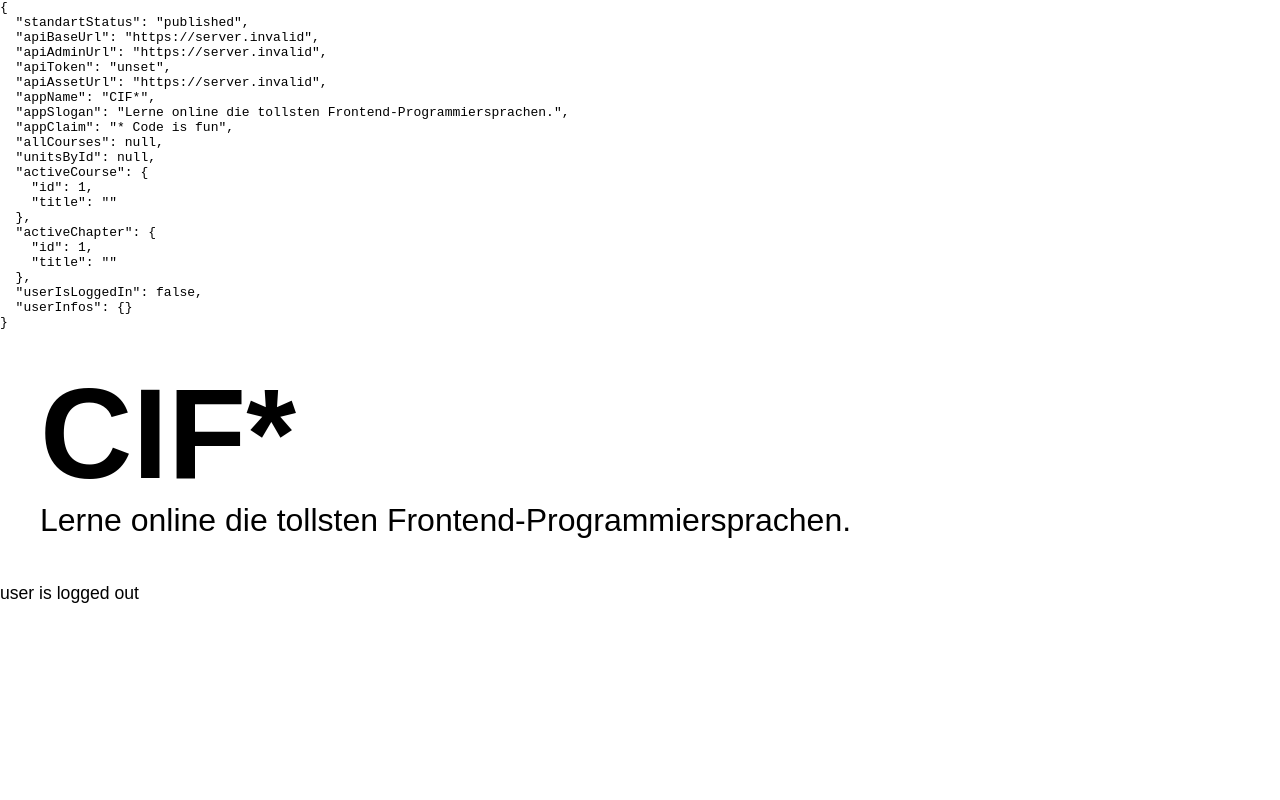
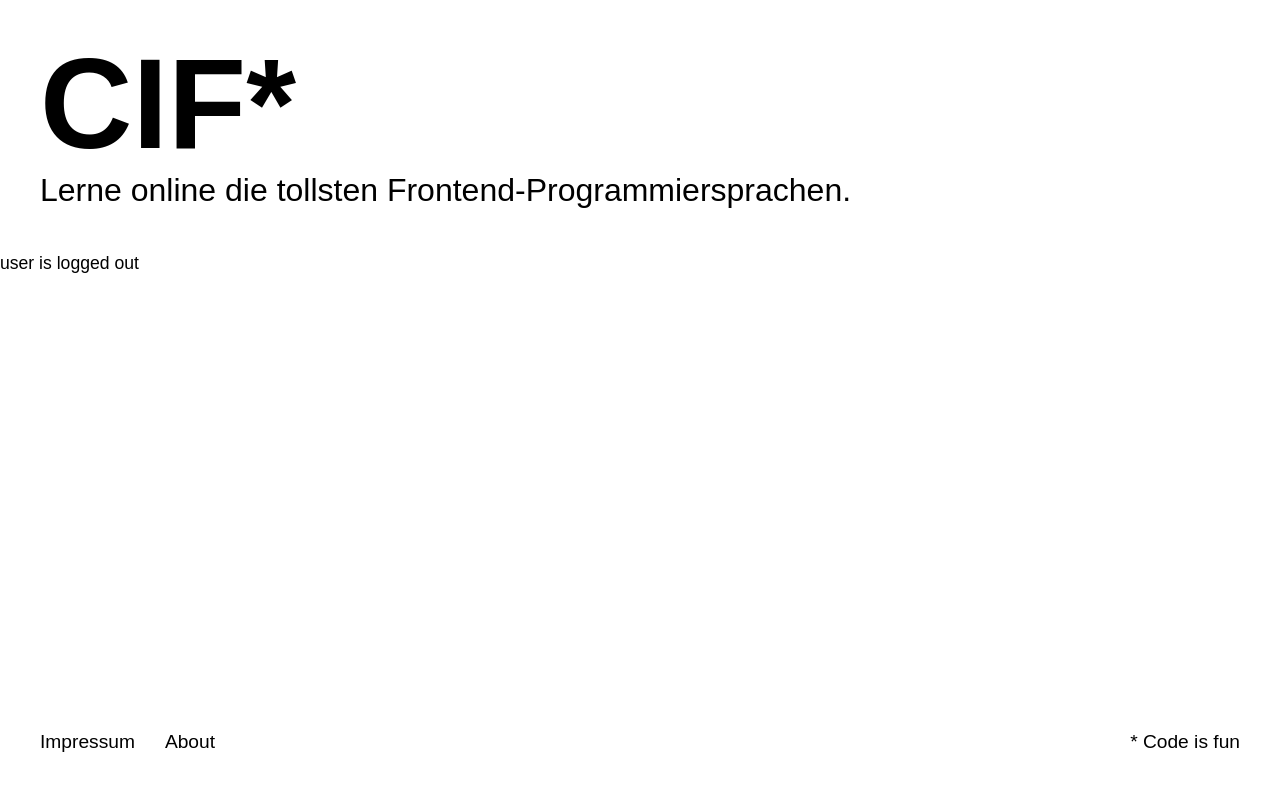
Before and after one commit to leamoser/cif, a Vue app: page / in a window 1280 px wide. Shown: the top 800 px of the page. Built offline with nearby package versions, Linux system fonts and the light colour scheme; no server answers; a web font is replaced by a local one.

Commit message:
store output removed

```diff
--- a/src/components/user/UserHeader.vue
+++ b/src/components/user/UserHeader.vue
@@ -1,6 +1,6 @@
 <template>
   <div v-if="isVisible"></div>
-  <pre>{{$store.state}}</pre>
+  <!--<pre>{{$store.state}}</pre>-->
 </template>
 
 <script>
```
